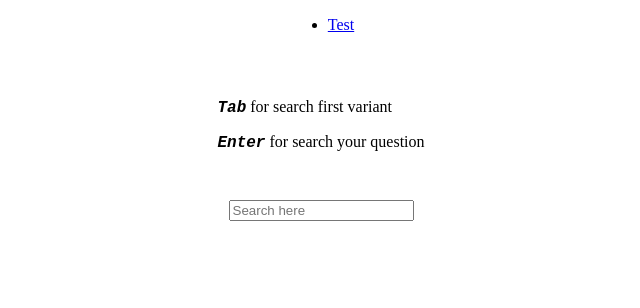
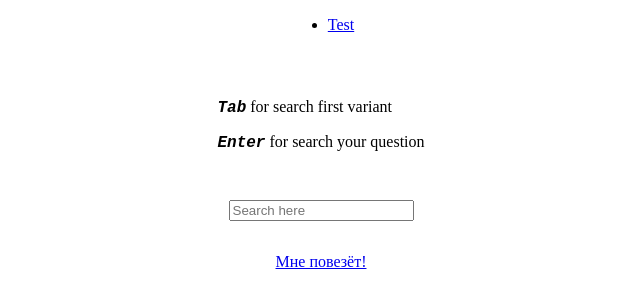
Before and after one commit to YangKai232323/NewTabGoga, a SvelteKit app: page / in a window 1280 px wide. Shown: the top 308 px of the page, without its empty margins (319-959 px from the left). Built offline with nearby package versions, Linux system fonts and the light colour scheme.

Commit message:
feat: lucky a tag

```diff
--- a/src/routes/+page.svelte
+++ b/src/routes/+page.svelte
@@ -40,6 +40,7 @@
 	</div>
 
 	<input type="text" placeholder="Search here" bind:value={search} bind:this={input} />
+	<a href="https://tasklisttry.pages.dev">Мне повезёт!</a>
 </div>
 
 <svelte:window on:keydown={onKeyDown} />
```
